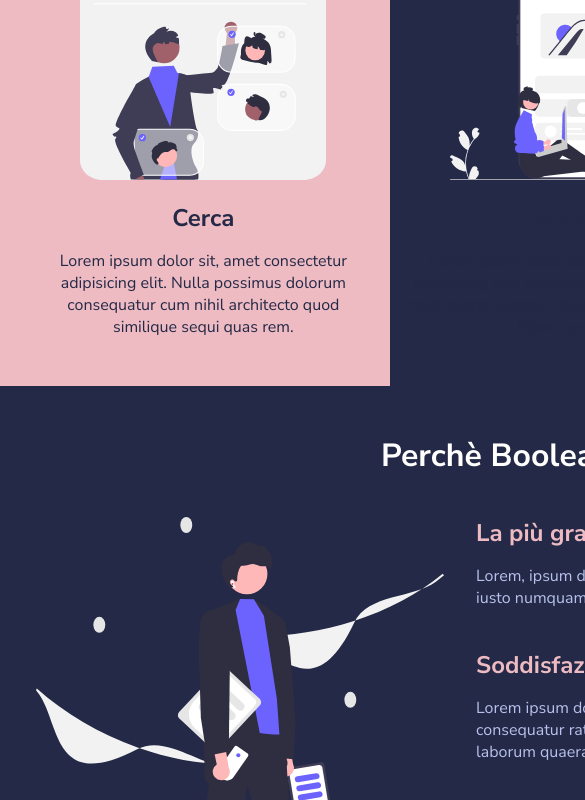
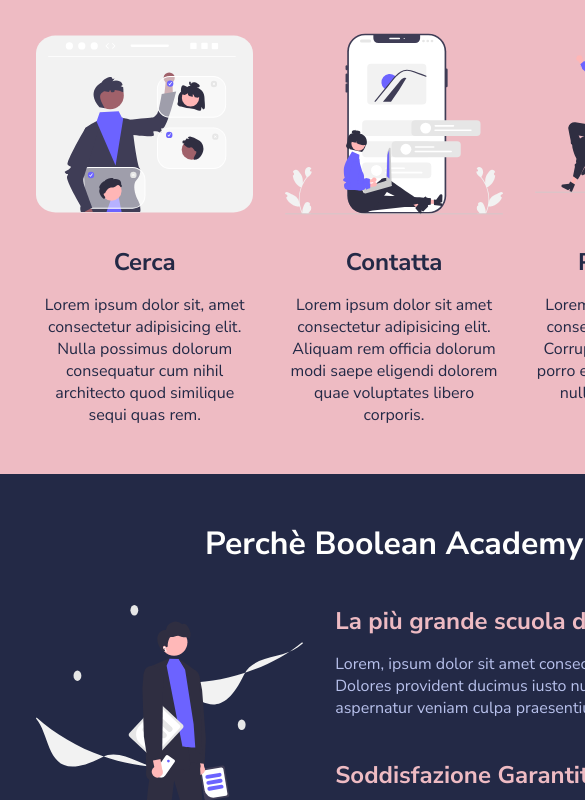
Before and after one commit to LucaCaligola/html-css-resp-wannabe, a plain HTML site: page index.html in a window 390 px wide. Shown: the part 746-1546 px from the top of the page, 585 px wide, since content can reach past the window. Drawn offline with Linux system fonts and the light colour scheme.

Commit message:
iPad almost respondive

```diff
--- a/css/style.css
+++ b/css/style.css
@@ -127,3 +127,41 @@
 /************************************************
     SOLUZIONE RESPONSIVE
  ************************************************/
+
+
+/* TABLET RESPONSIVE CSS */
+
+
+@media screen and (max-width: 768px) {
+    .container {
+       max-width: 768px;
+       padding-right: 0px;
+    }
+
+    html {
+        width: 768px;
+    }
+
+    .steps {
+        display: flex;
+        justify-content: space-between;
+
+
+    }
+}
+
+
+
+
+
+
+
+
+
+/*
+@media screen and (max-width: 576px) {
+.container {
+    max-width: 576px;
+    padding: 0px;
+}
+} */
--- a/index.html
+++ b/index.html
@@ -7,8 +7,12 @@
         <link
             href="https://fonts.googleapis.com/css2?family=Nunito+Sans:wght@400;700&display=swap"
             rel="stylesheet"
-        />
+
+
+
+
         <!-- Main Styles -->
+        <meta name="viewport" content="width=device-width, initial-scale=1.0">
         <link rel="stylesheet" href="./css/style.css" />
     </head>
     <body>
```
